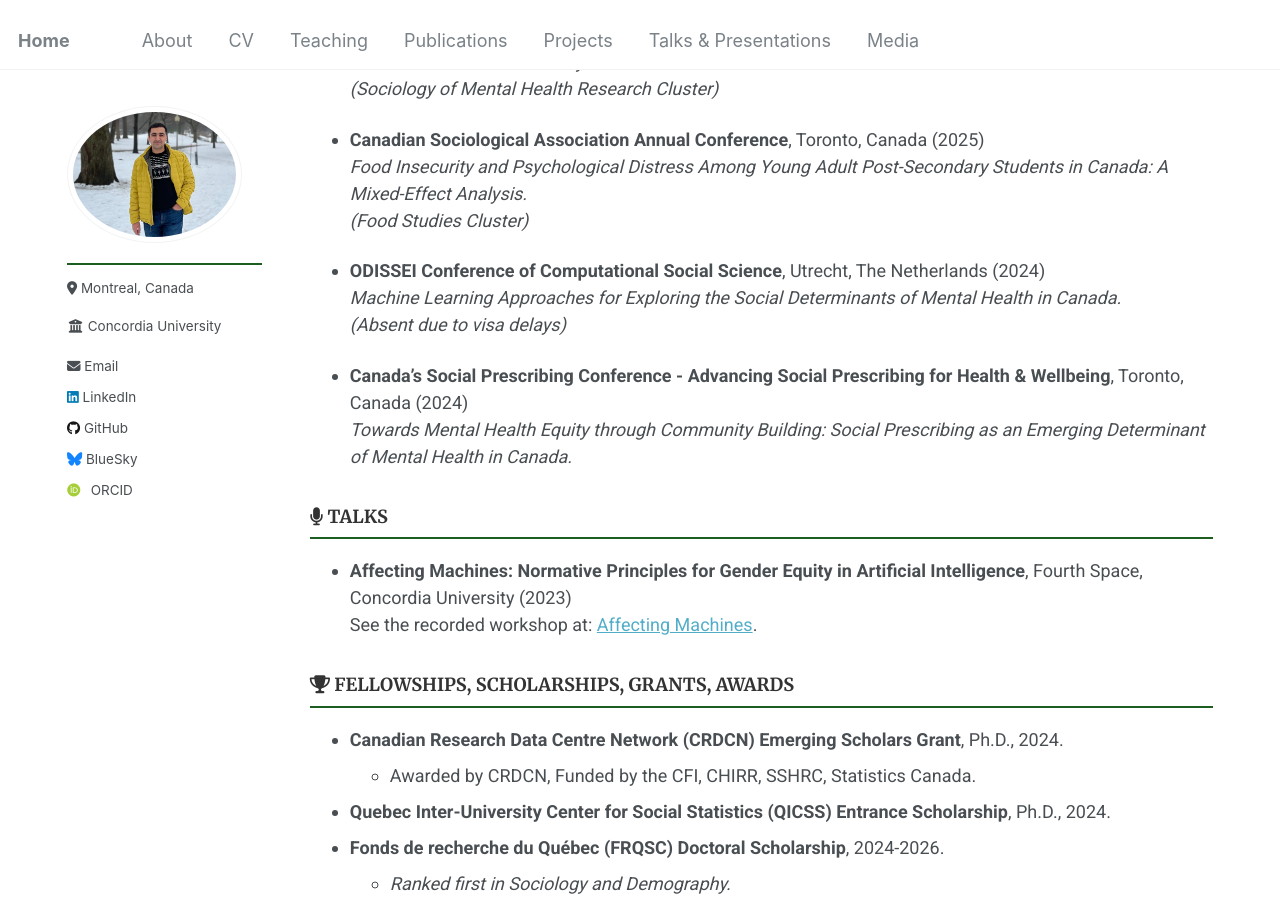
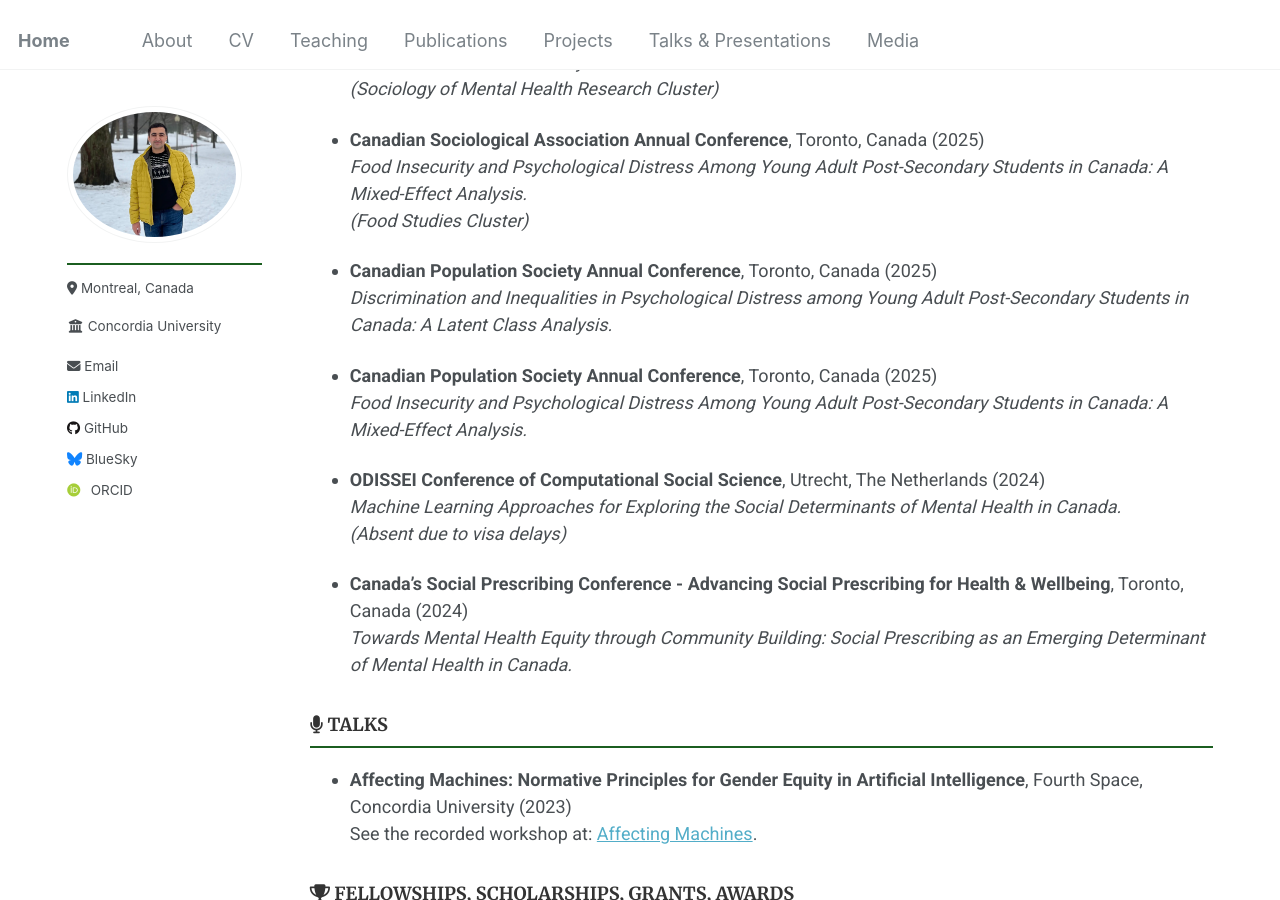
Before and after one commit to Mohsnmonji/mohsnmonji.github.io, a Jekyll site: the page built from _pages/Curriculum Vitae.md, in a window 1280 px wide and 900 px high, scrolled down 2419 px. Built offline with Jekyll 4.4.1, drawn with Linux system fonts in a browser that asks for light colours; some web fonts are replaced.

Commit message:
Update Curriculum Vitae.md

```diff
--- a/_pages/Curriculum Vitae.md
+++ b/_pages/Curriculum Vitae.md
@@ -101,6 +101,12 @@ author_profile: true
 - **Canadian Sociological Association Annual Conference**, Toronto, Canada (2025)
   *Food Insecurity and Psychological Distress Among Young Adult Post-Secondary Students in Canada: A Mixed-Effect Analysis.*
   *(Food Studies Cluster)*
+
+- **Canadian Population Society Annual Conference**, Toronto, Canada (2025)
+  *Discrimination and Inequalities in Psychological Distress among Young Adult Post-Secondary Students in Canada: A Latent Class Analysis.*
+
+- **Canadian Population Society Annual Conference**, Toronto, Canada (2025)
+  *Food Insecurity and Psychological Distress Among Young Adult Post-Secondary Students in Canada: A Mixed-Effect Analysis.*
 
 - **ODISSEI Conference of Computational Social Science**, Utrecht, The Netherlands (2024)
   *Machine Learning Approaches for Exploring the Social Determinants of Mental Health in Canada.*
```
